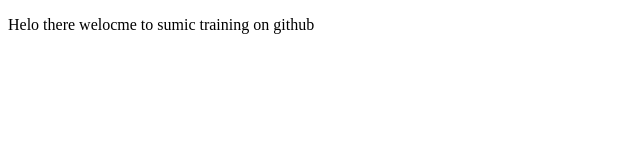
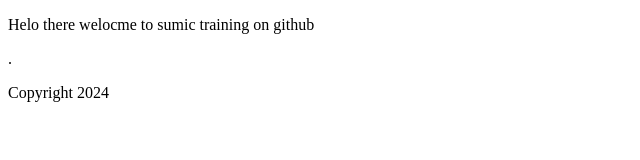
Before and after one commit to YonahAyesiga/sumic_git_training_repo, a plain HTML site: page index.html in a window 1280 px wide. Shown: the whole page, without its empty margins (0-640 px from the left). Drawn offline with Linux system fonts and the light colour scheme.

Commit message:
Feature 2

```diff
--- a/index.html
+++ b/index.html
@@ -14,9 +14,9 @@
     <section>
         <p>Helo there welocme to sumic training on github</p>
     </section>
-
+.
     <footer>
-
+        <p>Copyright 2024</p>
     </footer>
 </body>
 </html>
```
